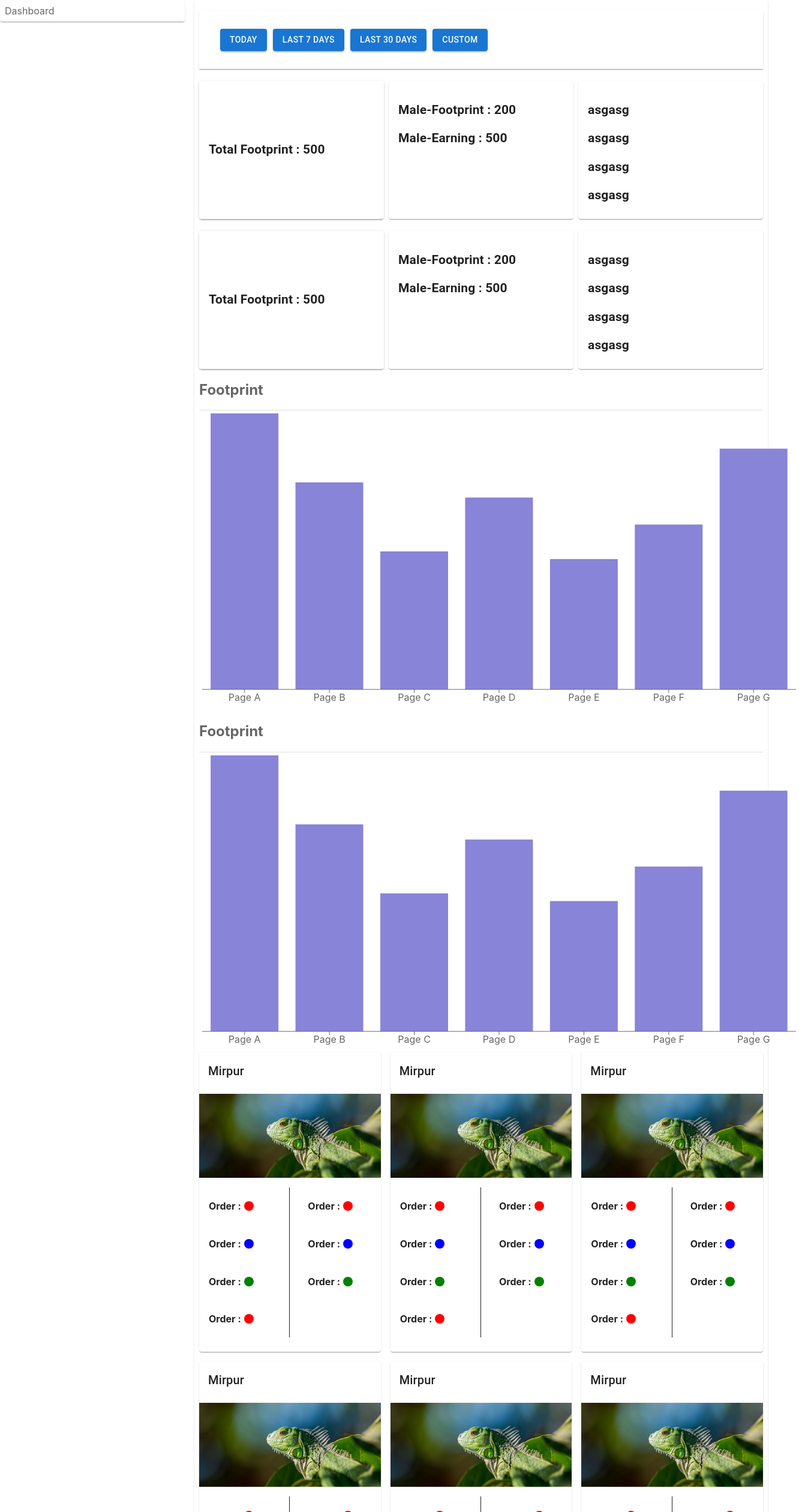
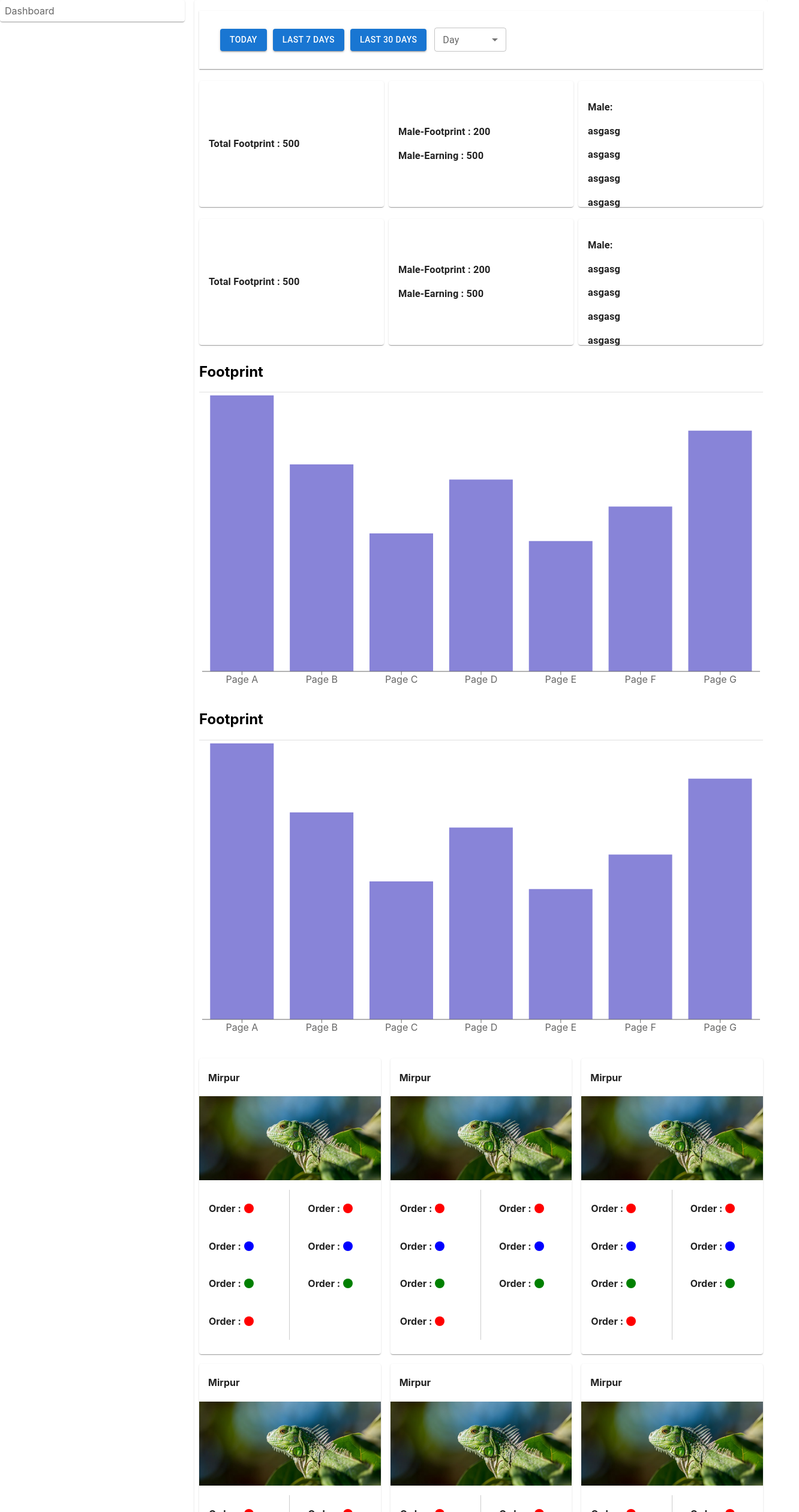
Before and after one commit to alanasBD/polygon, a Next.js app: page / in a window 1280 px wide. Shown: the top 2520 px of the page at 60% size, 1332 px wide, since content can reach past the window. Built offline with nearby package versions, Linux system fonts and the light colour scheme.

Commit message:
card responsive added

```diff
--- a/components/Chart.tsx
+++ b/components/Chart.tsx
@@ -13,10 +13,10 @@ const style = {
 };
 const Chart = (props: any) => {
   return (
-    <div>
-      <h2>Footprint</h2>
+    <div style={{margin:"30px 0"}}>
+      <h2 style={{color:"#000"}}>Footprint</h2>
         <Divider />
-        <ResponsiveContainer width={1000} height={500}>
+        <ResponsiveContainer width="100%" height={500}>
         <BarChart  data={props.data}>
           <Bar dataKey="uv" fill="#8884d8" />
           <XAxis dataKey="name"   />
--- a/components/LocationCard.tsx
+++ b/components/LocationCard.tsx
@@ -21,15 +21,16 @@ const Item = styled(Paper)(({ theme }) => ({
 const LocationCard = () => {
   return (
     <div>
-      <Card sx={{ maxWidth: 500 }}>
-        <Typography
+      <Card sx={{ maxWidth: 500 }} className="card-responsive">
+        {/* <Typography
           style={{ padding: "15px 15px" }}
           gutterBottom
           variant="h6"
           component="div"
         >
           Mirpur
-        </Typography>
+        </Typography> */}
+        <h4 style={{padding:"0 15px"}}>Mirpur</h4>
         <CardMedia
           component="img"
           height="140"
@@ -37,42 +38,46 @@ const LocationCard = () => {
           alt="green iguana"
         />
         <CardContent>
+          {/* Location-card left */}
           <div style={{ display: "flex" }}>
-            <div style={{ borderRight: "1px  solid", width: "50%" }}>
-              <div style={{ display: "flex", alignItems: "center" }}>
-                <h4>Order : </h4>
+            <div style={{ borderRight: "1px #CCCCCC  solid", width: "50%" }}>
+              <div  style={{ display: "flex", alignItems: "center" }}>
+                <h4 className="margin-h2">Order : </h4>
                 <BsFillCircleFill style={{ marginLeft: "5px", color: "red" }} />
               </div>
               <div style={{ display: "flex", alignItems: "center" }}>
-                <h4>Order : </h4>
+                <h4 className="margin-h2">Order : </h4>
                 <BsFillCircleFill
                   style={{ marginLeft: "5px", color: "blue" }}
                 />
               </div>
               <div style={{ display: "flex", alignItems: "center" }}>
-                <h4>Order : </h4>
+                <h4 className="margin-h2">Order : </h4>
                 <BsFillCircleFill
                   style={{ marginLeft: "5px", color: "green" }}
                 />
               </div>
               <div style={{ display: "flex", alignItems: "center" }}>
-                <h4>Order : </h4>
+                <h4 className="margin-h2">Order : </h4>
                 <BsFillCircleFill style={{ marginLeft: "5px", color: "red" }} />
               </div>
             </div>
+
+
+            {/* Location-card right */}
             <div style={{ width: "50%", paddingLeft: "30px" }}>
               <div style={{ display: "flex", alignItems: "center" }}>
-                <h4>Order : </h4>
+                <h4 className="margin-h2">Order : </h4>
                 <BsFillCircleFill style={{ marginLeft: "5px", color: "red" }} />
               </div>
               <div style={{ display: "flex", alignItems: "center" }}>
-                <h4>Order : </h4>
+                <h4  className="margin-h2">Order : </h4>
                 <BsFillCircleFill
                   style={{ marginLeft: "5px", color: "blue" }}
                 />
               </div>
               <div style={{ display: "flex", alignItems: "center" }}>
-                <h4>Order : </h4>
+                <h4  className="margin-h2">Order : </h4>
                 <BsFillCircleFill
                   style={{ marginLeft: "5px", color: "green" }}
                 />
--- a/components/User.tsx
+++ b/components/User.tsx
@@ -8,7 +8,7 @@ const Item = styled(Paper)(({ theme }) => ({
   padding: theme.spacing(2),
   textAlign: "left",
   // color: theme.palette.text.secondary,
-  height: 230,
+  height: 210,
 }));
 const alignCenter = {
   display: "flex",
@@ -20,26 +20,28 @@ const User = () => {
     <div style={{ margin: "20px 0" }}>
       <Grid container spacing={1}>
         <Grid item xs={4}>
-          <Item style={alignCenter} sx={{ boxShadow: 2 }}>
-            <h2>Total Footprint : 500</h2>
+          <Item style={alignCenter} sx={{ boxShadow:1 }}>
+            <h3>Total Footprint : 500</h3>
           </Item>
         </Grid>
         <Grid item xs={4} >
-          <Item sx={{ boxShadow: 1 }}>
-            <div>
+          <Item sx={{ boxShadow: 1 }} style={{display:"flex",alignItems:"center"}}>
 
-                <h2>Male-Footprint : 200</h2>
-                <h2>Male-Earning : 500</h2>
+                <div>
+                  <h3 className="user-margin-h2">Male-Footprint : 200</h3>
+                  <h3 className="user-margin-h2">Male-Earning : 500</h3>
+                </div>
 
-            </div>
+
           </Item>
         </Grid>
         <Grid item xs={4}>
           <Item sx={{ boxShadow: 1 }}>
-            <h2>asgasg</h2>
-            <h2>asgasg</h2>
-            <h2>asgasg</h2>
-            <h2>asgasg</h2>
+            <h3 className="user-margin-h2">Male:</h3>
+            <h3 className="user-margin-h2">asgasg</h3>
+            <h3 className="user-margin-h2">asgasg</h3>
+            <h3 className="user-margin-h2">asgasg</h3>
+            <h3 className="user-margin-h2">asgasg</h3>
           </Item>
         </Grid>
       </Grid>
--- a/pages/index.tsx
+++ b/pages/index.tsx
@@ -4,14 +4,14 @@ import { styled } from "@mui/material/styles";
 import styles from "../styles/Home.module.css";
 import dynamic from "next/dynamic";
 
-import { Button } from "@mui/material";
+import { Button, InputLabel, MenuItem, Select } from "@mui/material";
 import Box from "@mui/material/Box";
 import User from "../components/User";
 import Paper from "@mui/material/Paper";
 import Grid from "@mui/material/Grid";
 import LocationCard from "../components/LocationCard";
 import { useState } from "react";
-
+import FormControl from "@mui/material/FormControl";
 const Item = styled(Paper)(({ theme }) => ({
   // backgroundColor: theme.palette.mode === "dark" ? "#1A2027" : "#fff",
   // ...theme.typography.body2,
@@ -68,10 +68,9 @@ const data = [
 ];
 
 export default function Home() {
-  const [btn,setBtn] = useState("");
-  const handleClick = (name:string) => {
-    setBtn(name)
-
+  const [btn, setBtn] = useState("");
+  const handleClick = (name: string) => {
+    setBtn(name);
   };
   return (
     <div>
@@ -81,13 +80,13 @@ export default function Home() {
         </Grid>
         <Grid item md={9}>
           <Item>
-            <div >
-              <Box sx={{ boxShadow: 1 }}  style={{ width: "100%"}}>
+            <div>
+              <Box sx={{ boxShadow: 1 }} style={{ width: "100%" }}>
                 <div style={{ margin: "10px 20px", padding: "20px 10px" }}>
                   <Button
-                    style={{margin:"10px 5px"}}
-                    onClick={()=>handleClick("btn-1")}
-                    color={`${btn === "btn-1" ? "success" :"primary"}`}
+                    style={{ margin: "10px 5px" }}
+                    onClick={() => handleClick("btn-1")}
+                    color={`${btn === "btn-1" ? "success" : "primary"}`}
                     sx={{ mx: 1 }}
                     variant="contained"
                   >
@@ -95,28 +94,42 @@ export default function Home() {
                   </Button>
                   <Button
                     sx={{ mx: 1 }}
-                  style={{margin:"10px 5px"}}
-                  onClick={()=>handleClick("btn-2")}
-                  color={`${btn === "btn-2" ? "success" :"primary"}`}
-                  variant="contained">
+                    style={{ margin: "10px 5px" }}
+                    onClick={() => handleClick("btn-2")}
+                    color={`${btn === "btn-2" ? "success" : "primary"}`}
+                    variant="contained"
+                  >
                     Last 7 days
                   </Button>
                   <Button
                     sx={{ mx: 1 }}
-                  style={{margin:"10px 5px"}}
-                  onClick={()=>handleClick("btn-3")}
-                  color={`${btn === "btn-3" ? "success" :"primary"}`}
-                  variant="contained">
+                    style={{ margin: "10px 5px" }}
+                    onClick={() => handleClick("btn-3")}
+                    color={`${btn === "btn-3" ? "success" : "primary"}`}
+                    variant="contained"
+                  >
                     Last 30 days
                   </Button>
-                  <Button
-                   sx={{ mx: 1 }}
-                   style={{margin:"10px 5px"}}
-                   onClick={()=>handleClick("btn-4")}
-                   color={`${btn === "btn-4" ? "success" :"primary"}`}
-                   variant="contained">
-                    Custom
-                  </Button>
+
+                  <FormControl sx={{ m: 1, minWidth: 120 }} size="small">
+                    <InputLabel id="demo-select-small">Day</InputLabel>
+                    <Select
+                      onClick={() => handleClick("btn-4")}
+                      color={`${btn === "btn-4" ? "success" : "primary"}`}
+                      labelId="demo-select-small"
+                      id="demo-select-small"
+                      // value={age}
+                      label="Age"
+                      //onChange={handleChange}
+                    >
+                      <MenuItem value="">
+                        <em>None</em>
+                      </MenuItem>
+                      <MenuItem value={10}>Today</MenuItem>
+                      <MenuItem value={20}>Last 7 Days</MenuItem>
+                      <MenuItem value={30}>Last 30 Days</MenuItem>
+                    </Select>
+                  </FormControl>
                 </div>
               </Box>
               <User />
@@ -127,13 +140,13 @@ export default function Home() {
               {/* {data.slice(0, 6).map((card, index) => (
                 <LocationCard />
               ))} */}
-              <Grid container  spacing={2}>
+              <Grid container spacing={2}>
+                {data.slice(0, 6).map((card, index) => (
+                  <Grid item md={4} sm={6} xs={12}>
+                    <Item style={{ boxShadow: "none", padding: "0" }} className="card-responsive">
 
+                        <LocationCard  />
 
-                {data.slice(0, 6).map((card, index) => (
-                   <Grid item  xs={4}>
-                     <Item style={{boxShadow:"none",padding:"0"}}>
-                        <LocationCard />
                     </Item>
                   </Grid>
                 ))}
--- a/styles/globals.css
+++ b/styles/globals.css
@@ -24,3 +24,6 @@ a {
     background: black;
   }
 }
+
+@import url("../styles/locationCard.css");
+@import url("../styles/user.css");
--- /dev/null
+++ b/styles/user.css
@@ -0,0 +1,4 @@
+.user-margin-h2{
+    margin:0;
+    padding:4px 0;
+}
```
Also changed, not shown: styles/locationCard.css (added, +14 -0 lines). Lines whose indentation alone changed are shown as unchanged.
